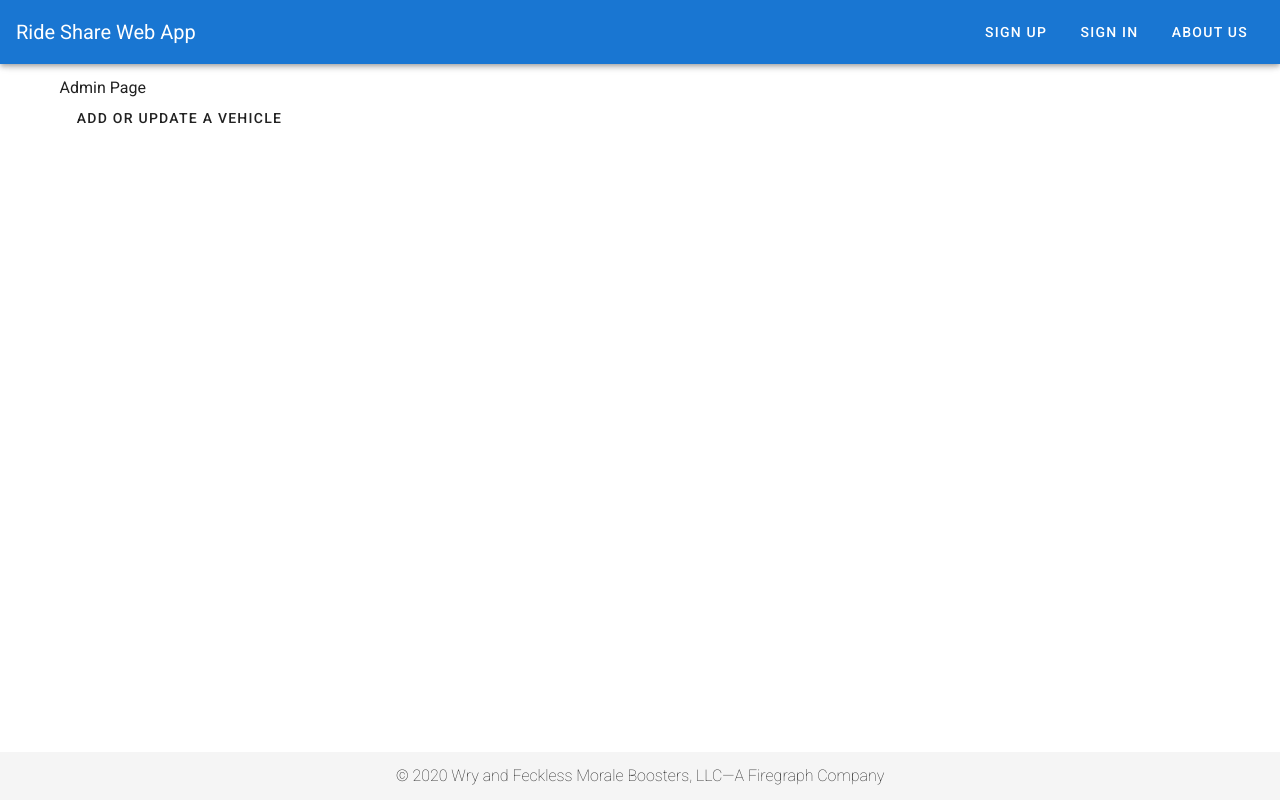
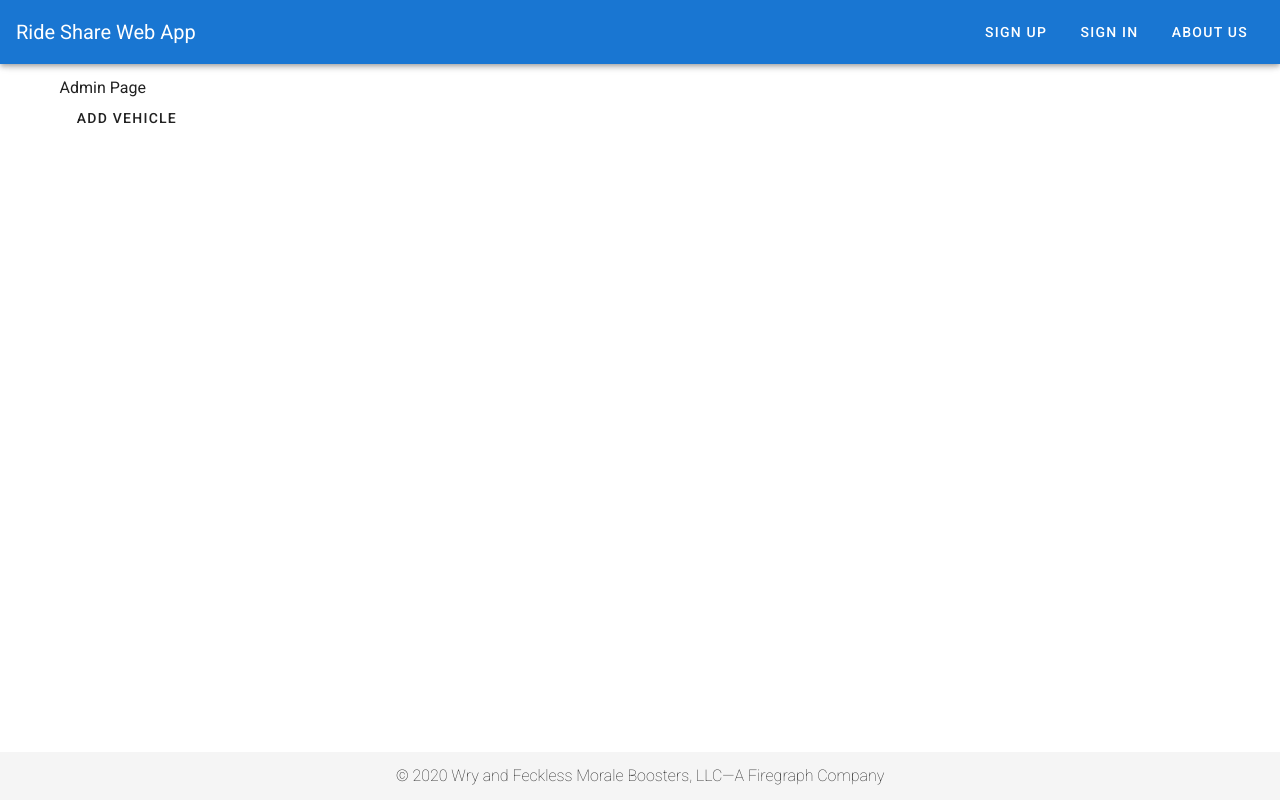
Before and after one commit to nflasher/COS243finalProject, a Vue app: page /admin in a window 1280 px wide. Built offline with nearby package versions, Linux system fonts and the light colour scheme.

Commit message:
A lot of database changes.

```diff
--- a/src/pages/Admin.vue
+++ b/src/pages/Admin.vue
@@ -3,8 +3,8 @@
         <header>
             Admin Page
         </header>
-        <v-btn text v-bind:to="{ name: 'addUpdateVehicle' }">
-            Add or Update a Vehicle
+        <v-btn text v-bind:to="{ name: 'addVehicle' }">
+            Add Vehicle
         </v-btn>
     </div>
 </template>
--- a/src/pages/addUpdateVehicle.vue
+++ b/src/pages/addVehicle.vue
@@ -1,6 +1,6 @@
 <template>
     <div>
-        <header>Add or update a vehicle here.</header>
+        <header>Add a vehicle here.</header>
 
         <v-form v-model="valid">
             <v-text-field
@@ -107,7 +107,7 @@
         methods: {
             addVehicle() {
                 this.$axios
-                    .put("/admin/addUpdateVehicle", {
+                    .post("/admin/addVehicle", {
                         make: this.make,
                         model: this.model,
                         color: this.color,
--- a/src/router.js
+++ b/src/router.js
@@ -7,7 +7,7 @@ import SignUp from "./pages/SignUp.vue";
 import About from "./pages/About.vue";
 import Accounts from "./pages/Accounts.vue";
 import Admin from "./pages/Admin.vue";
-import addUpdateVehicle from "./pages/addUpdateVehicle";
+import addVehicle from "./pages/addVehicle";
 
 Vue.use(Router);
 
@@ -21,6 +21,6 @@ export default new Router({
     { name: "about-us", path: "/about-us", component: About },
     { name: "accounts", path: "/accounts", component: Accounts },
     { name: "admin", path: "/admin", component: Admin },
-    { name: "addUpdateVehicle", path: "/admin/addUpdateVehicle", component: addUpdateVehicle }
+    { name: "addVehicle", path: "/admin/addVehicle", component: addVehicle }
   ]
 });
```
Also changed, not shown: hapi-server.js (+7 -7 lines).
